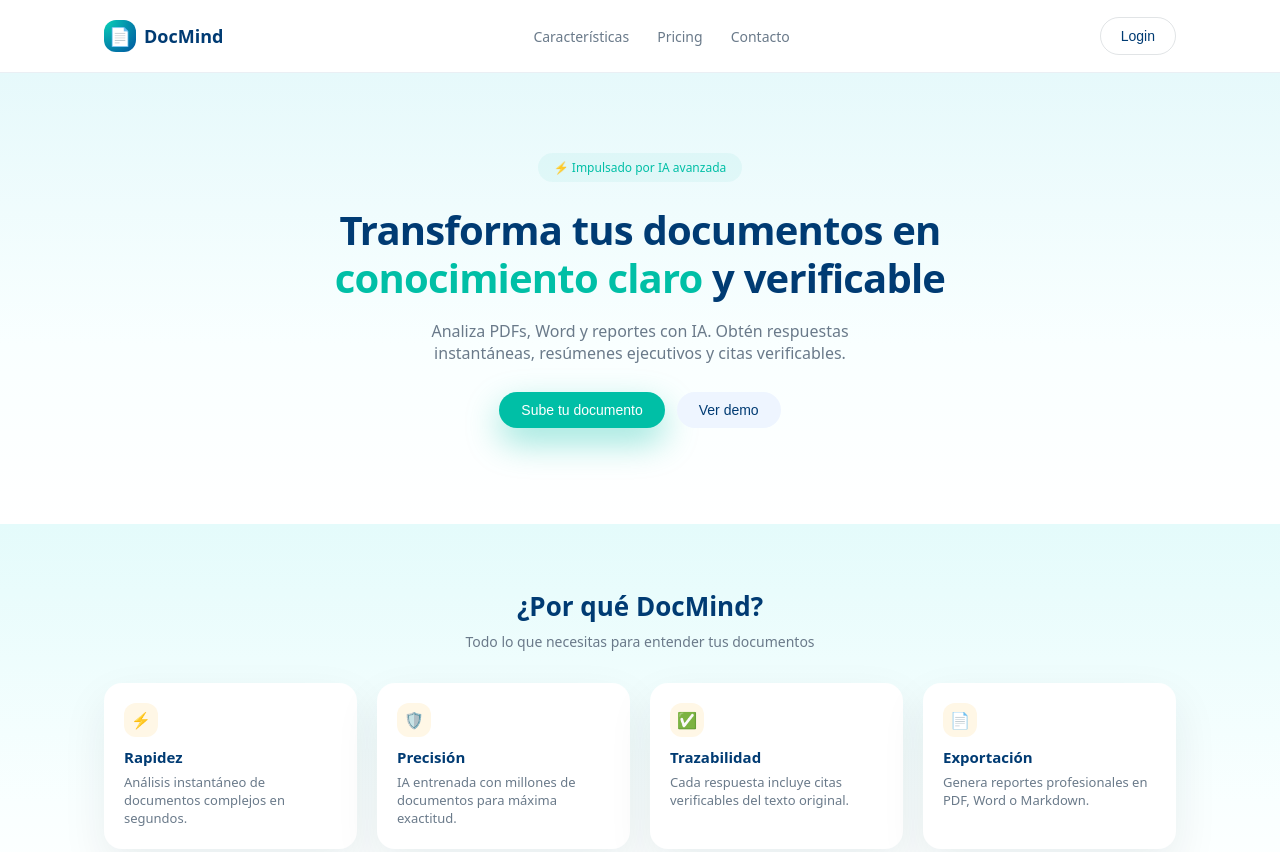
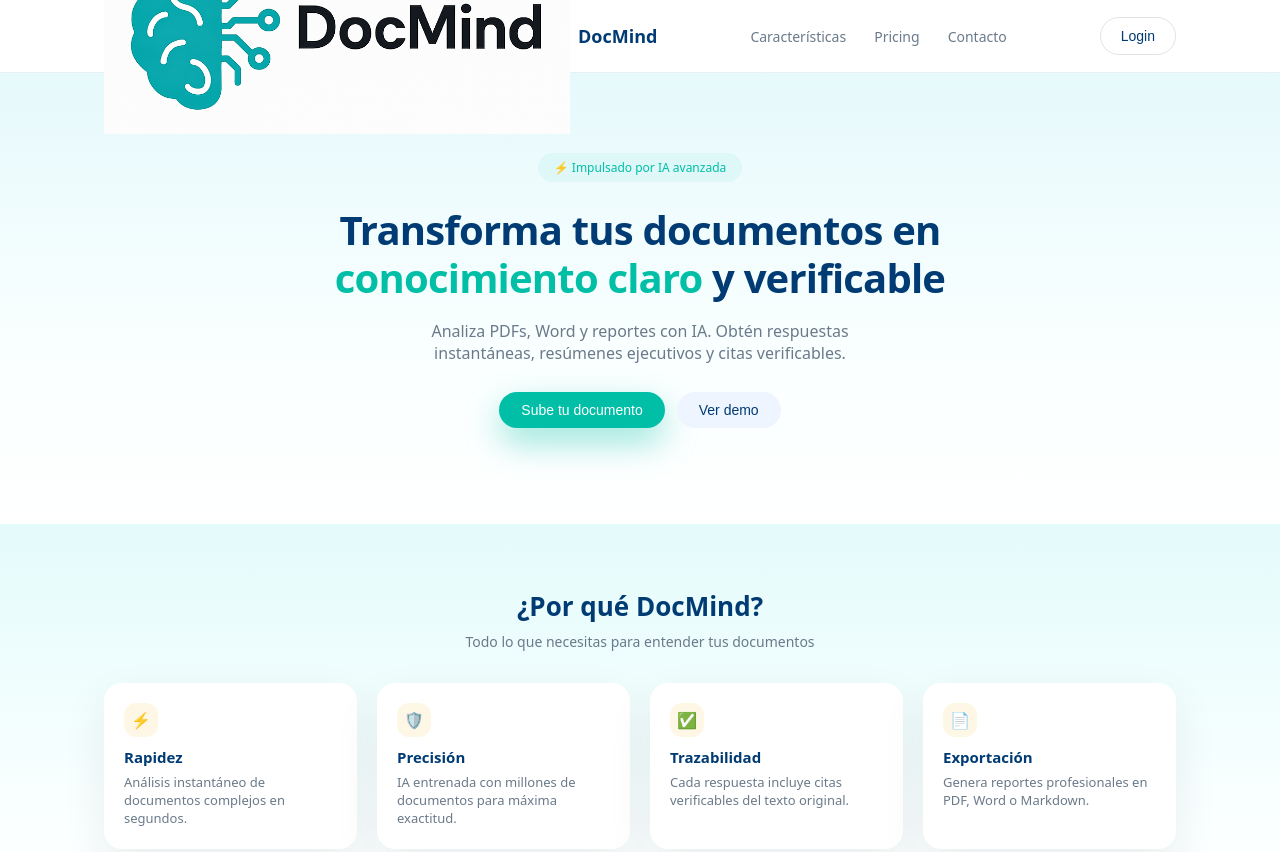
Before and after one commit to Emergentes-7318/DocMind-Landingpage, a plain HTML site: page index.html in a window 1280 px wide. Shown: the top 852 px of the page. Drawn offline with Linux system fonts and the light colour scheme.

Commit message:
feat: update logo

```diff
--- a/index.html
+++ b/index.html
@@ -11,10 +11,13 @@
   <header class="navbar">
     <div class="container navbar-content">
       <div class="navbar-left">
-        <!-- Aquí luego puedes reemplazar por un <img> de tu logo -->
-        <div class="logo-icon">📄</div>
-        <span class="logo-text">DocMind</span>
-      </div>
+  <img
+    src="assets/DocMindg logo.png"
+    alt="DocMind"
+    class="logo-image"
+  />
+  <span class="logo-text">DocMind</span>
+</div>
       <nav class="navbar-links">
         <a href="#features">Características</a>
         <a href="#pricing">Pricing</a>
```
Also changed, not shown: assets/DocMindg logo.png (added).
